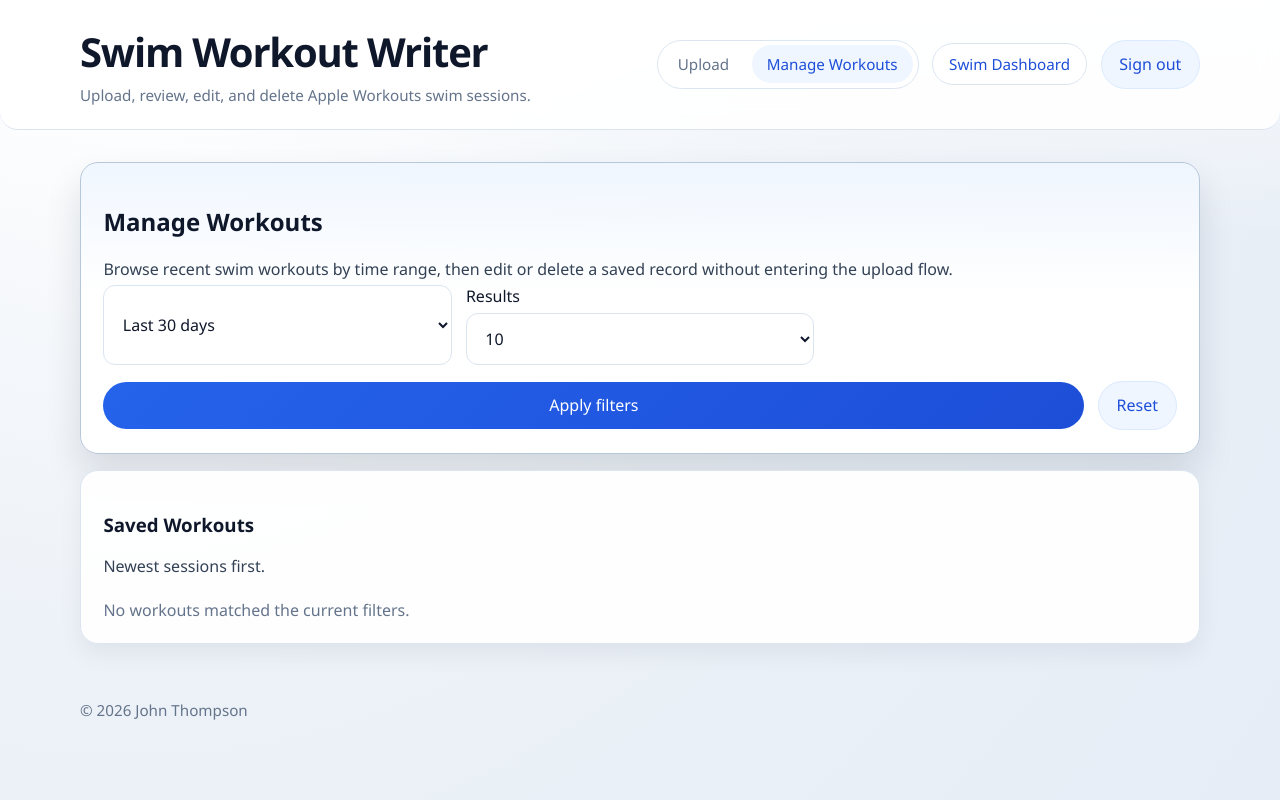
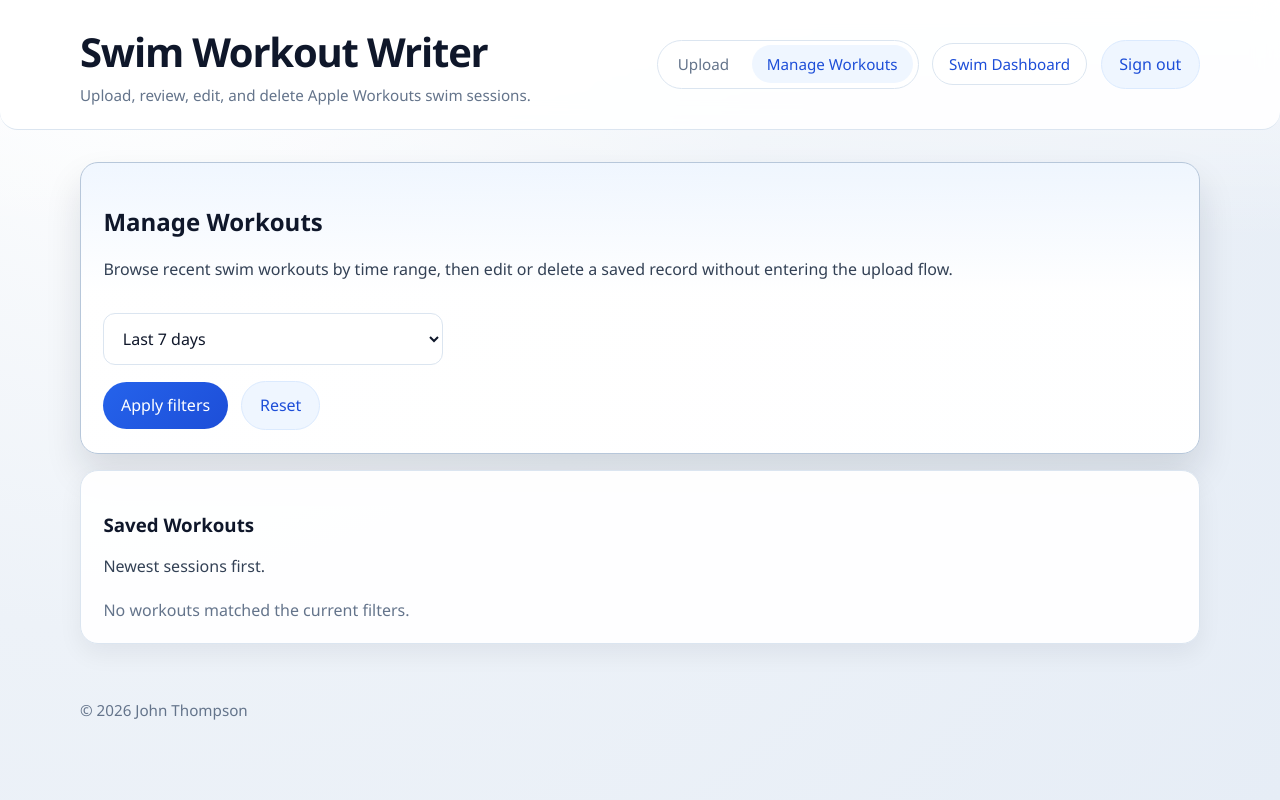
Before and after one commit to JohnMThompson/swim-workout-writer, a Flask app: page /workouts in a window 1280 px wide. Run offline with Flask 3, Linux system fonts and the light colour scheme; a user stored in the database is signed in; some libraries are stand-ins or nearby versions.

Commit message:
Refine workout management filters

```diff
--- a/swim_app/forms.py
+++ b/swim_app/forms.py
@@ -52,18 +52,13 @@ class WorkoutFilterForm(FlaskForm):
         "Last x days",
         choices=[
             ("7", "Last 7 days"),
+            ("14", "Last 14 days"),
             ("30", "Last 30 days"),
             ("90", "Last 90 days"),
             ("365", "Last 365 days"),
             ("all", "All time"),
         ],
-        default="30",
-        validators=[DataRequired()],
-    )
-    limit = SelectField(
-        "Results",
-        choices=[("1", "1"), ("10", "10"), ("25", "25"), ("50", "50"), ("100", "100")],
-        default="10",
+        default="7",
         validators=[DataRequired()],
     )
     submit = SubmitField("Apply filters")
--- a/swim_app/routes.py
+++ b/swim_app/routes.py
@@ -149,14 +149,10 @@ def review(upload_id: int):
     )
 
 
-@bp.route("/workouts", methods=["GET", "POST"])
+@bp.route("/workouts", methods=["GET"])
 @login_required
 def manage_workouts():
-    form = WorkoutFilterForm(formdata=request.args if request.method == "GET" else None)
-    if request.method == "POST" and form.validate_on_submit():
-        query_params = _workout_filter_query_params(form)
-        return redirect(url_for("main.manage_workouts", **query_params))
-
+    form = WorkoutFilterForm(formdata=request.args)
     workouts = _query_workouts(form)
     return render_template(
         "manage_workouts.html",
@@ -361,15 +357,11 @@ def _query_workouts(form: WorkoutFilterForm) -> list[Workout]:
     if days is not None:
         cutoff = datetime.combine(date.today() - timedelta(days=days - 1), datetime.min.time())
         query = query.filter(Workout.start_date_time >= cutoff)
-    limit = _parse_limit(form.limit.data)
-    return query.order_by(Workout.start_date_time.desc()).limit(limit).all()
+    return query.order_by(Workout.start_date_time.desc()).all()
 
 
 def _workout_filter_query_params(form: WorkoutFilterForm) -> dict:
-    return {
-        "days": form.days.data if _parse_days(form.days.data) is None else str(_parse_days(form.days.data)),
-        "limit": str(_parse_limit(form.limit.data)),
-    }
+    return {"days": form.days.data if _parse_days(form.days.data) is None else str(_parse_days(form.days.data))}
 
 
 def _optional_int(value: str | None) -> int | None:
@@ -420,24 +412,15 @@ def _has_stroke_mismatch(payload: dict, stroke_total: int) -> bool:
     return total_distance_yards > 0 and stroke_total != total_distance_yards
 
 
-def _parse_limit(raw_limit: str | None) -> int:
-    allowed_limits = {1, 10, 25, 50, 100}
-    try:
-        limit = int(raw_limit or 10)
-    except ValueError:
-        return 10
-    return limit if limit in allowed_limits else 10
-
-
 def _parse_days(raw_days: str | None) -> int | None:
     if raw_days == "all":
         return None
-    allowed_days = {7, 30, 90, 365}
+    allowed_days = {7, 14, 30, 90, 365}
     try:
-        days = int(raw_days or 30)
+        days = int(raw_days or 7)
     except ValueError:
-        return 30
-    return days if days in allowed_days else 30
+        return 7
+    return days if days in allowed_days else 7
 
 
 def _stringify_optional_int(value: int | None) -> str:
--- a/swim_app/static/styles.css
+++ b/swim_app/static/styles.css
@@ -183,6 +183,10 @@ label {
   gap: 0.35rem;
 }
 
+.invisible-label {
+  visibility: hidden;
+}
+
 input,
 select,
 textarea,
@@ -253,6 +257,11 @@ textarea:focus {
 
 .compact-grid {
   grid-template-columns: repeat(3, minmax(0, 1fr));
+}
+
+.single-filter-row {
+  display: grid;
+  max-width: 340px;
 }
 
 .preview-image {
@@ -349,6 +358,16 @@ textarea:focus {
   align-items: center;
 }
 
+.filter-actions {
+  justify-content: flex-start;
+}
+
+.filter-actions .primary-button,
+.filter-actions .ghost-button,
+.filter-actions .link-button {
+  width: auto;
+}
+
 .link-button {
   display: inline-flex;
   align-items: center;
@@ -400,6 +419,12 @@ textarea:focus {
     align-items: stretch;
   }
 
+  .filter-actions .primary-button,
+  .filter-actions .ghost-button,
+  .filter-actions .link-button {
+    width: 100%;
+  }
+
   .panel {
     padding: 1.1rem;
   }
--- a/swim_app/templates/manage_workouts.html
+++ b/swim_app/templates/manage_workouts.html
@@ -9,13 +9,11 @@
           <p class="panel-copy">Browse recent swim workouts by time range, then edit or delete a saved record without entering the upload flow.</p>
         </div>
       </div>
-      <form method="post" class="stack">
-        {{ form.hidden_tag() }}
-        <div class="field-grid compact-grid">
-          <label>{{ form.days(aria_label="Last x days") }}</label>
-          <label><span>Results</span>{{ form.limit() }}</label>
+      <form method="get" class="stack">
+        <div class="single-filter-row">
+          <label><span class="invisible-label">Last x days</span>{{ form.days(aria_label="Last x days") }}</label>
         </div>
-        <div class="form-actions">
+        <div class="form-actions filter-actions">
           {{ form.submit(class_="primary-button") }}
           <a class="ghost-button link-button" href="{{ url_for('main.manage_workouts') }}">Reset</a>
         </div>
```
Also changed, not shown: tests/test_parser.py (+39 -7 lines).
